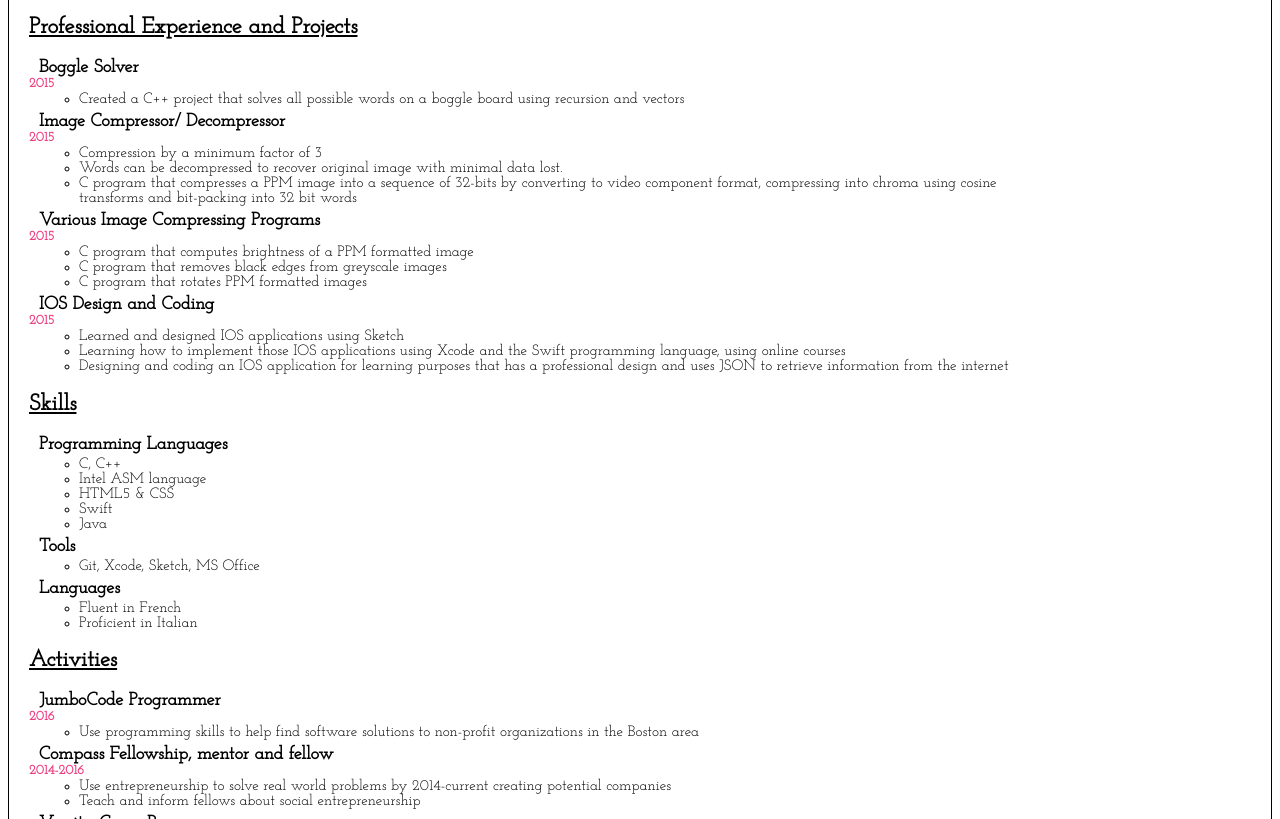
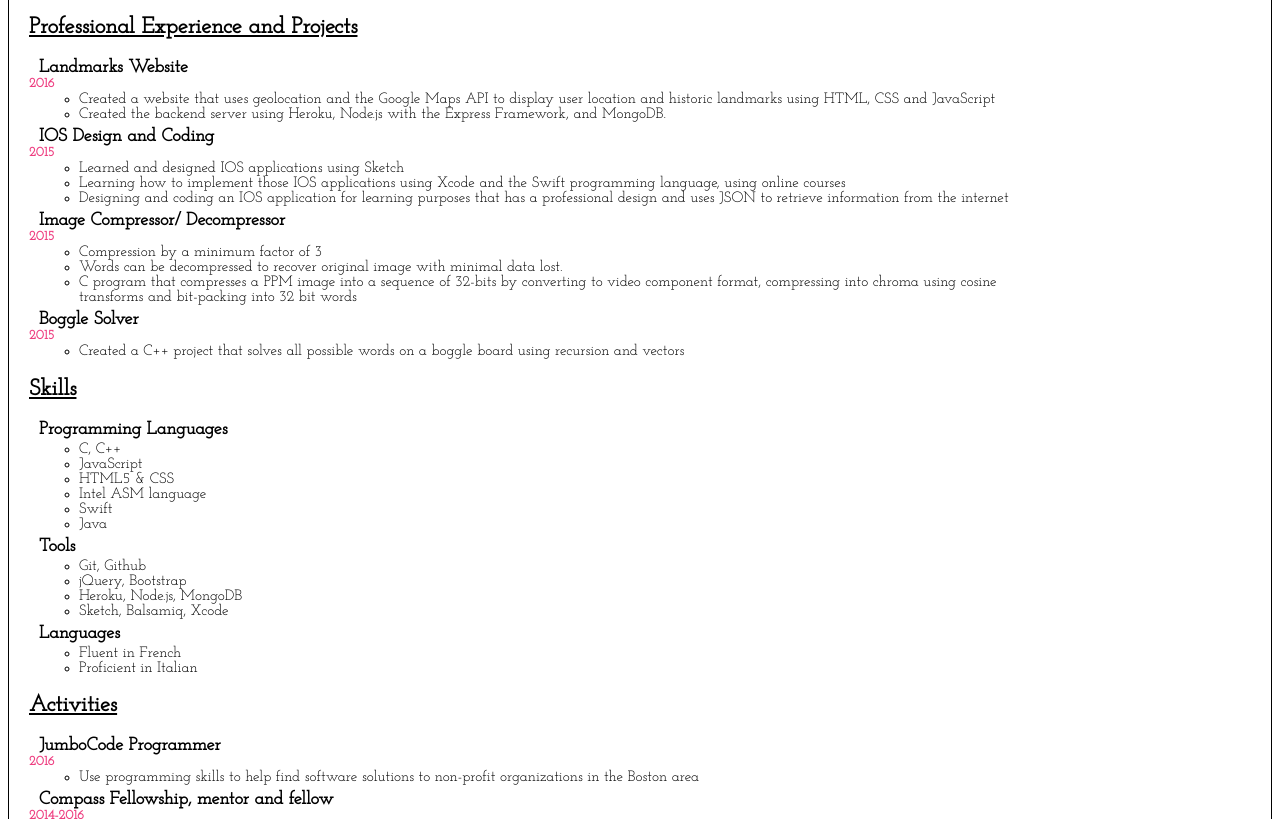
Before and after one commit to ryan-0/ryan-0.github.io, a plain HTML site: page resume.html in a window 1280 px wide. Shown: the part 523-1342 px from the top of the page. Drawn offline with Linux system fonts and the light colour scheme.

Commit message:
updated resume

```diff
--- a/resume.html
+++ b/resume.html
@@ -52,7 +52,6 @@
 
       <p>Tufts University <br> </p>
       <ul>
-
         <li>Intro to Computer Science in C++</li>
         <li>Data Structure </li>
         <li>Machine Structure and Assembly Language</li>
@@ -69,45 +68,33 @@
       <h2>Professional Experience and Projects</h2> </div>
 
 
-      <p>Boggle Solver </p>
+      <p>Landmarks Website <br> </p>
+      <h5>2016</h5>
+      <ul>
+        <li>Created a website that uses geolocation and the Google Maps API to display user location and historic landmarks using HTML, CSS and JavaScript</li>
+        <li>Created the backend server using Heroku, Node.js with the Express Framework, and MongoDB.
+      </ul>
+      <p>IOS Design and Coding <br> </p>
       <h5>2015</h5>
       <ul>
-
-        <li>Created a C++ project that solves all possible words on a boggle board using recursion and vectors</li>
-
+        <li>Learned and designed IOS applications using Sketch</li>
+        <li>Learning how to implement those IOS applications using Xcode and the Swift programming language, using online courses</li>
+        <li>Designing and coding an IOS application for learning purposes that has a professional design and uses JSON to retrieve information from the internet</li>
       </ul>
 
       <p>Image Compressor/ Decompressor  <br> </p>
       <h5>2015</h5>
       <ul>
-
-
         <li>Compression by a minimum factor of 3</li>
 
         <li>Words can be decompressed to recover original image with minimal data lost.</li>
 
         <li>C program that compresses a PPM image into a sequence of 32-bits by converting to video component format, compressing into chroma using cosine transforms and bit-packing into 32 bit words</li>
-
-
       </ul>
-
-      <p>Various Image Compressing Programs  <br> </p>
+      <p>Boggle Solver </p>
       <h5>2015</h5>
       <ul>
-
-        <li>C program that computes brightness of a PPM formatted image</li>
-        <li>C program that removes black edges from greyscale images</li>
-        <li>C program that rotates PPM formatted images</li>
-
-      </ul>
-
-      <p>IOS Design and Coding <br> </p>
-      <h5>2015</h5>
-      <ul>
-
-        <li>Learned and designed IOS applications using Sketch</li>
-        <li>Learning how to implement those IOS applications using Xcode and the Swift programming language, using online courses</li>
-        <li>Designing and coding an IOS application for learning purposes that has a professional design and uses JSON to retrieve information from the internet</li>
+        <li>Created a C++ project that solves all possible words on a boggle board using recursion and vectors</li>
       </ul>
 
 
@@ -118,16 +105,19 @@
       <ul>
 
         <li>C, C++</li>
+        <li>JavaScript</li>
+        <li>HTML5 & CSS</li>
         <li>Intel ASM language</li>
-        <li>HTML5 & CSS</li>
         <li>Swift</li>
         <li>Java</li>
 
       </ul>
       <p>Tools <br> </p>
       <ul>
-
-        <li>Git, Xcode, Sketch, MS Office</li>
+        <li>Git, Github</li>
+        <li>jQuery, Bootstrap</li>
+        <li>Heroku, Node.js, MongoDB</li>
+        <li>Sketch, Balsamiq, Xcode</li>
 
       </ul>
 
```
